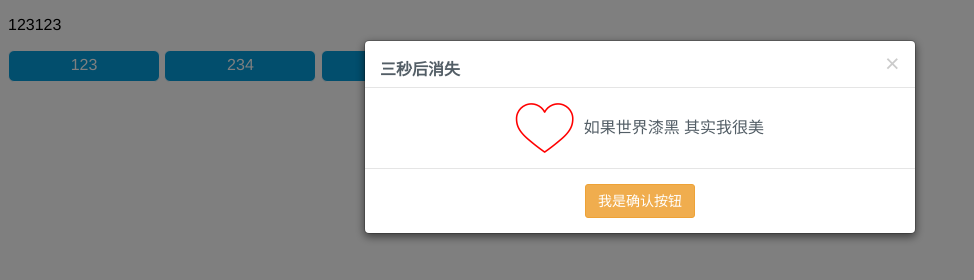
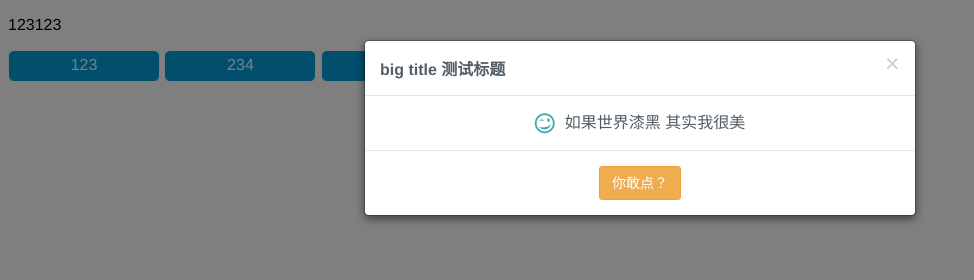
Before and after one commit to luojinghui/LDialog, a plain HTML site: page html/index.html in a window 1280 px wide. Both pictures are taken after a click on the element "567". Shown: the whole page, without its empty margins (0-974 px from the left). Drawn offline with Linux system fonts and the light colour scheme; files whose address does not match are found by name.

Commit message:
add subtitle css

```diff
--- a/css/ldialog.css
+++ b/css/ldialog.css
@@ -65,11 +65,16 @@
 .fadeOutUp {
     animation-duration: .5s;
 }
+.l-dialog-title h4 {
+    height: auto;
+}
 .l-dialog-title {
-    height: 16px;
     padding: 15px;
     border-bottom: 1px solid #e5e5e5;
     position: relative;
+}
+.l-dialog-sbutitle {
+    font-size: 14px;
 }
 .l-dialog-c {
     height: 20px;
--- a/html/index.html
+++ b/html/index.html
@@ -178,20 +178,11 @@
             con = {
                 footer: true,
                 icon: true,
-                title: "三秒后消失",
-//                timeOut: 3000,
-                iconColor: "red",
-                sureTitle: "我是确认按钮",
-                onSure: function(v) {
-                    alert(v);
-                },
-                onCancel: function() {
-                    alert("我点击了关闭按钮");
-                },
-                onClose: function() {
-                    alert("我点击了clsoe");
-                }
-//                iconSize: "80px"
+                title: "big title 测试标题",
+                iconColor: "#4babab",
+                sureTitle: "你敢点？",
+                iconSize: "20px",
+                iconData: ""
             };
 
             var dialog4 = new LDialog(value, con, {btn: {sure: "btn-warning"}, iconData:"💛"});
```
